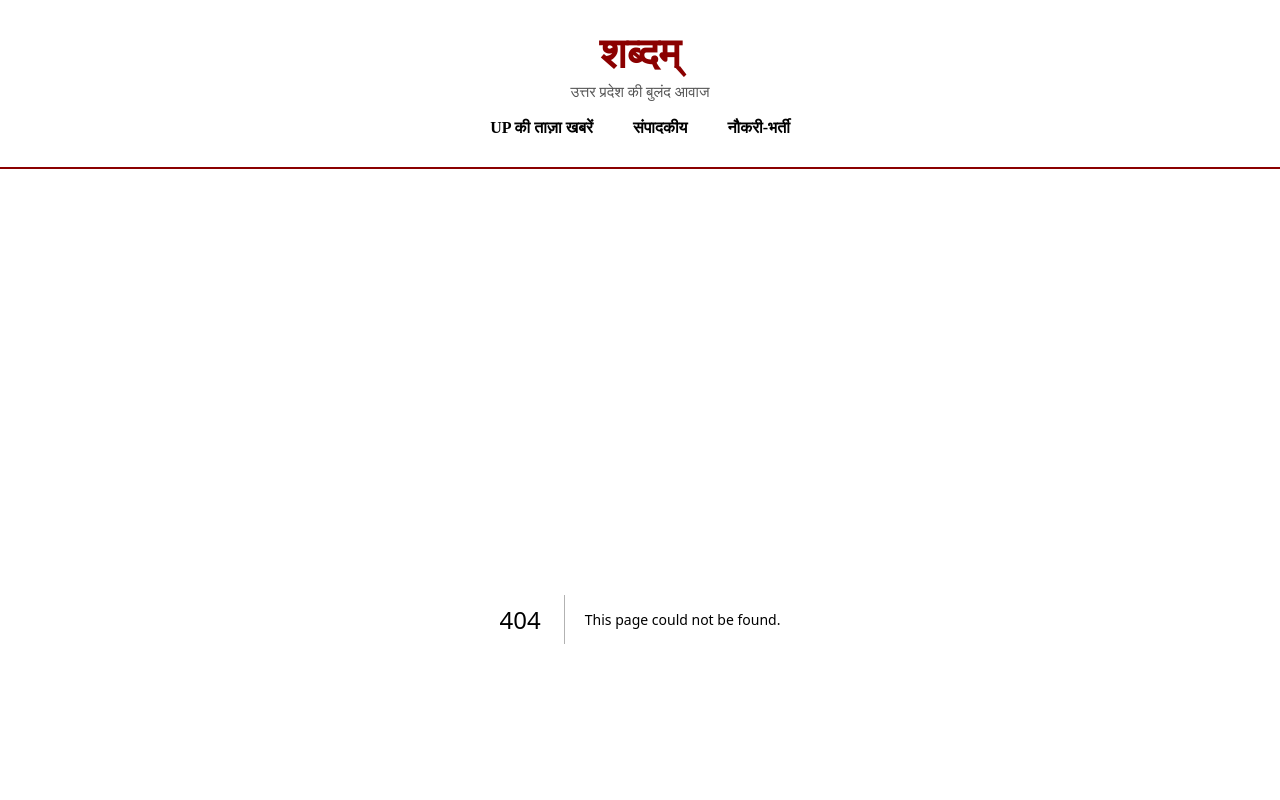
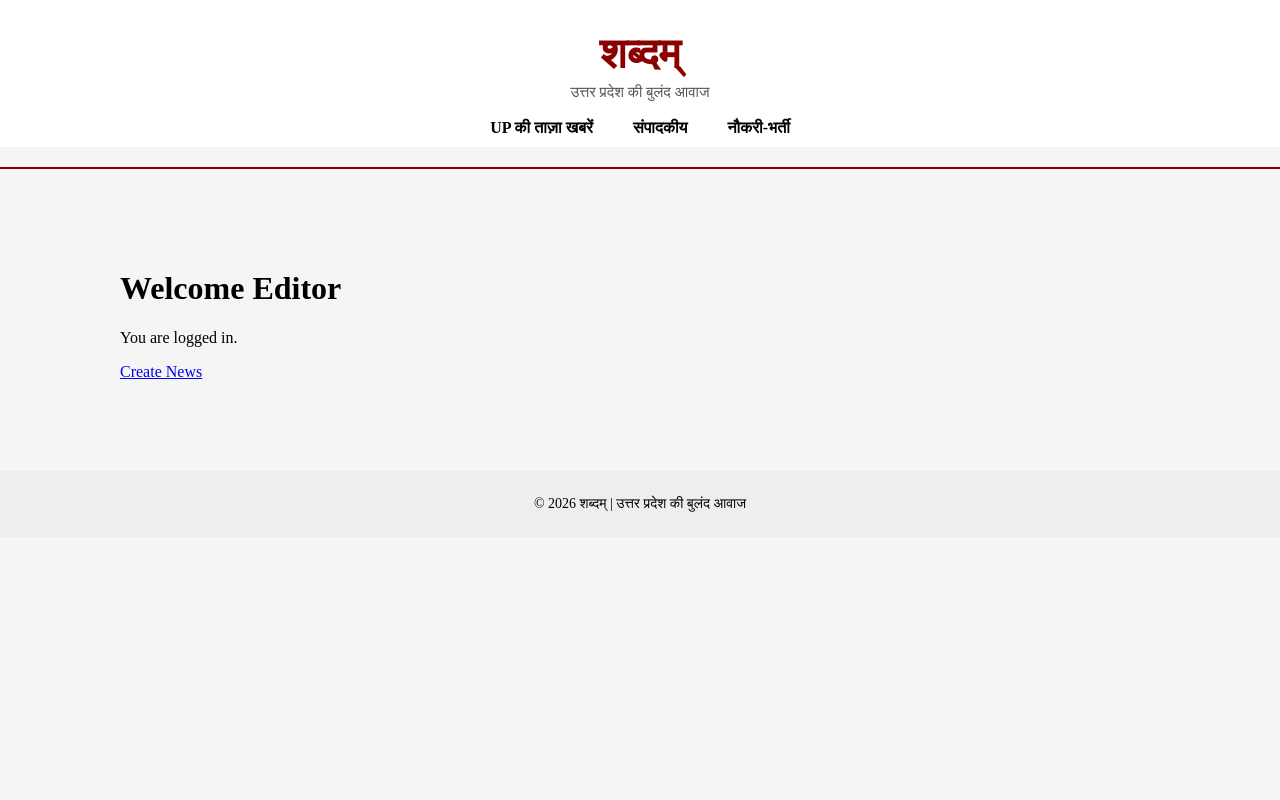
Before and after one commit to mbaitha4/shabadam-up, a Next.js app: page /admin in a window 1280 px wide. Before the commit this address had no page. Shown: the top 800 px of the page. Built offline with nearby package versions, Linux system fonts and the light colour scheme; no server answers; sample sign-in values are in the browser's storage.

Commit message:
Create page.tsx

```diff
--- /dev/null
+++ b/app/admin/page.tsx
@@ -0,0 +1,19 @@
+import { getServerSession } from "next-auth";
+import { redirect } from "next/navigation";
+
+export default async function AdminPage() {
+  const session = await getServerSession();
+
+  if (!session) {
+    redirect("/login");
+  }
+
+  return (
+    <div style={{ padding: 30 }}>
+      <h1>Welcome Editor</h1>
+      <p>You are logged in.</p>
+
+      <a href="/admin/create">Create News</a>
+    </div>
+  );
+}
```
